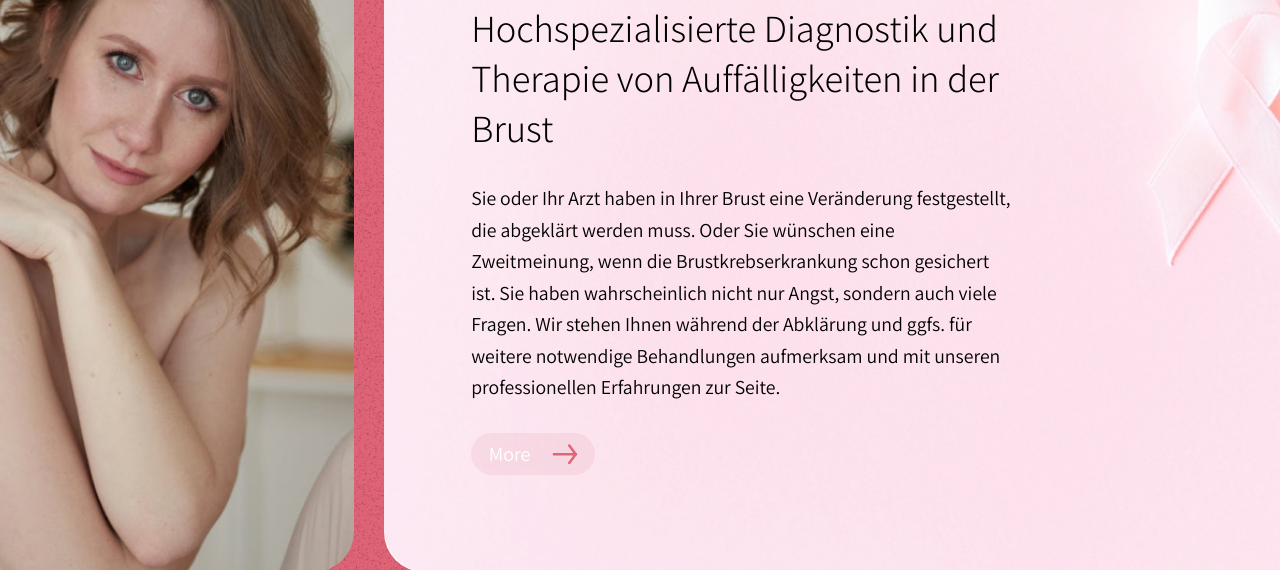
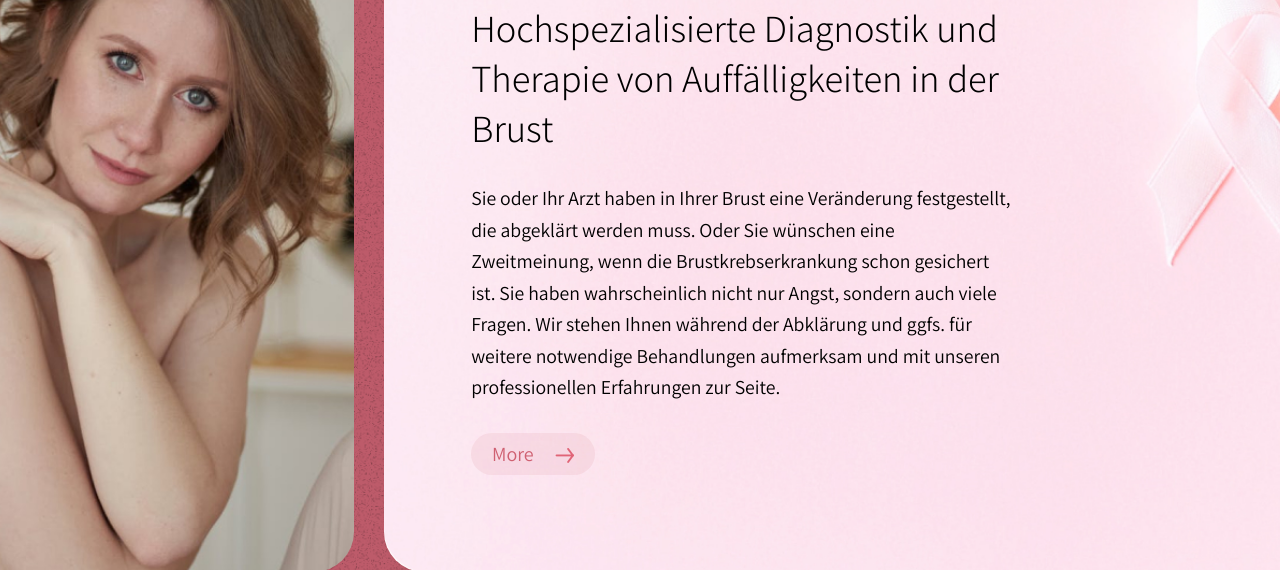
Before and after one commit to b3m3/brustzentrum, a plain HTML site: page dist/index.html in a window 1280 px wide. Shown: the part 948-1518 px from the top of the page. Drawn offline with nearby package versions, Linux system fonts and the light colour scheme; files whose address does not match are found by name.

Commit message:
fix btn / bg color

```diff
--- a/src/scss/sections/diagnostik.scss
+++ b/src/scss/sections/diagnostik.scss
@@ -64,6 +64,15 @@
   &__btn {
     max-width: rem(124);
     background: rgba(207, 96, 113, .1);
+    color: #CF6071;
+
+    & span {
+      &:last-child {
+        padding: rem(3) 0 0 0;
+        font-size: rem(15);
+        color: #E06477;
+      }
+    }
 
     &:hover {
       background: rgba(207, 96, 113, .2);
--- a/src/scss/settings.scss
+++ b/src/scss/settings.scss
@@ -1,5 +1,5 @@
 html {scroll-behavior: smooth; font-size: 100%;}
-body {font-family: 'Assistant';font-weight: 400;color: #fff; background-color: #E06477;}
+body {font-family: 'Assistant';font-weight: 400;color: #fff; background-color: #bd5b6a;}
 .container {max-width: rem(1440);margin: 0 auto;}
 .main{position: relative; z-index: 2; flex: 1 1 auto;}
 .app {
```
Also changed, not shown: dist/css/style.css, dist/css/style.min.css.
